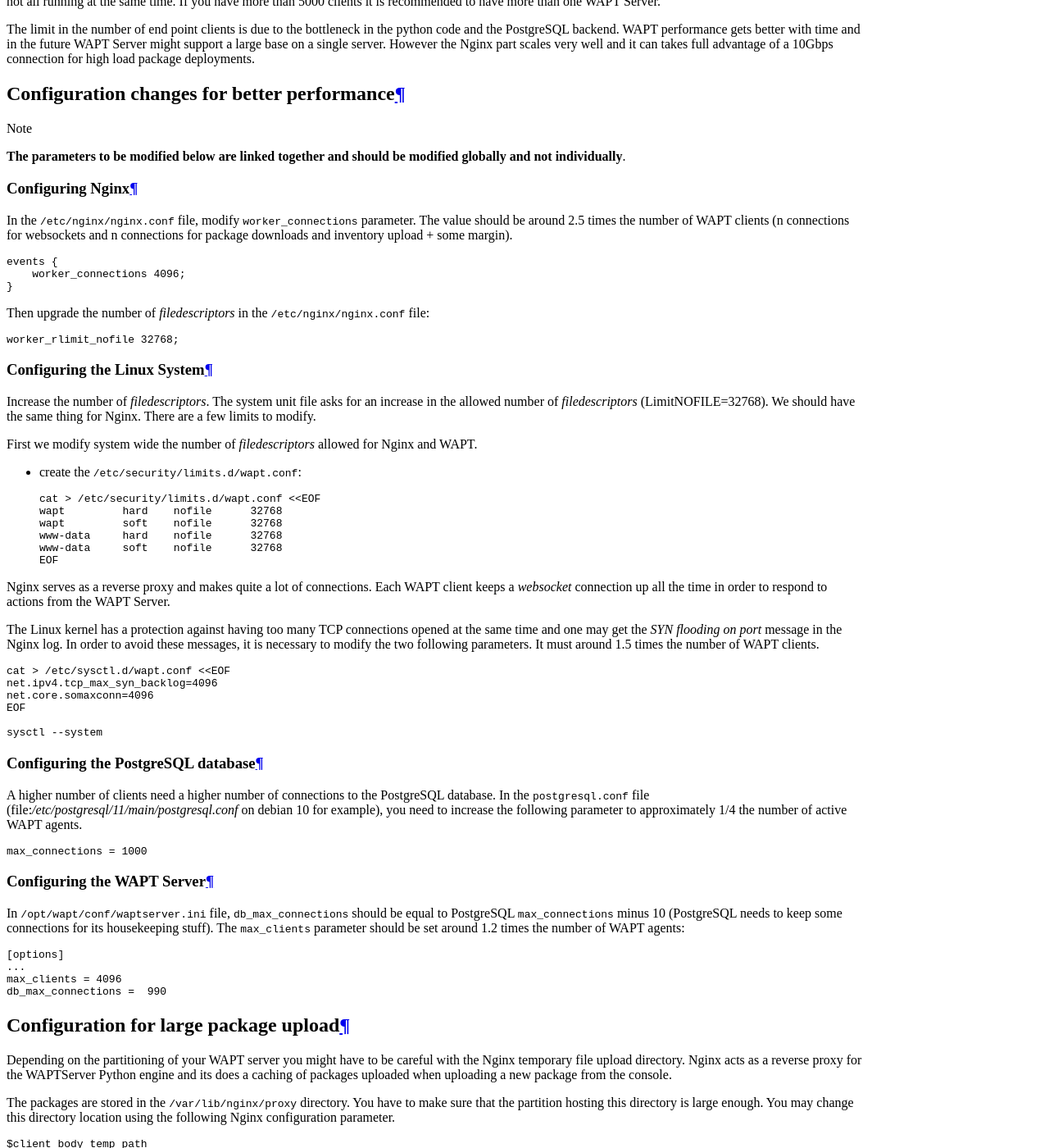
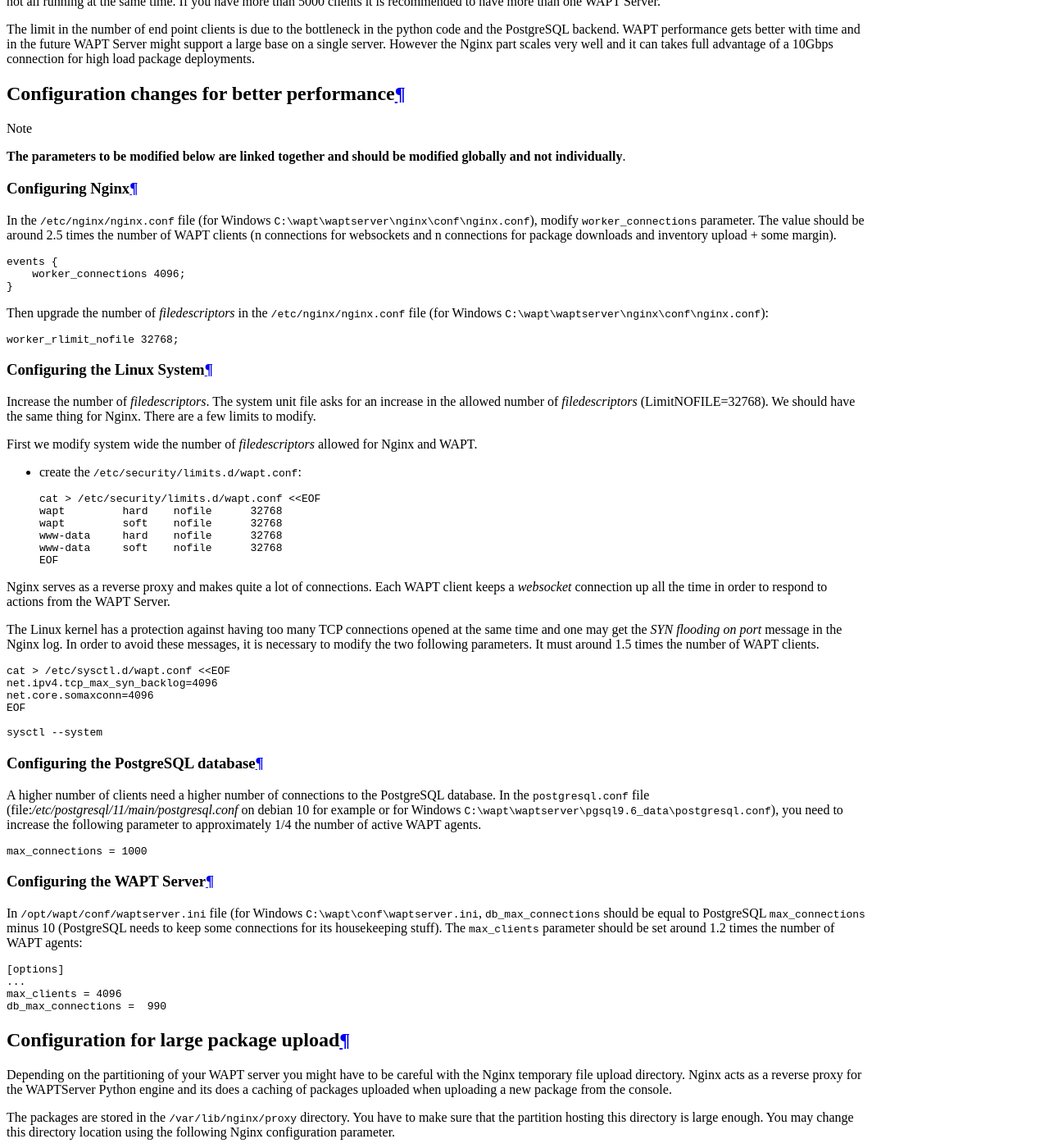
Before and after one commit to tranquilit/WAPT-Documentation, a Sphinx documentation site: the page built from source/wapt-configuration/wapt-large/index.rst, in a window 1280 px wide and 1400 px high, scrolled down 1435 px. Shown: the whole window at 82% size. Built offline with Sphinx 7.4.7 and the Read the Docs theme 2.0.0, drawn with Linux system fonts in a browser that asks for light colours.

Commit message:
add Windows configfile path

```diff
--- a/source/wapt-configuration/wapt-large/index.rst
+++ b/source/wapt-configuration/wapt-large/index.rst
@@ -45,7 +45,7 @@
 Configuring Nginx
 +++++++++++++++++
 
-In the :file:`/etc/nginx/nginx.conf` file, modify ``worker_connections``
+In the :file:`/etc/nginx/nginx.conf` file (for Windows :file:`C:\\wapt\\waptserver\\nginx\\conf\\nginx.conf`), modify ``worker_connections``
 parameter. The value should be around 2.5 times the number of WAPT clients
 (n connections for websockets and n connections for package downloads
 and inventory upload + some margin).
@@ -57,7 +57,7 @@
    }
 
 Then upgrade the number of *filedescriptors*
-in the :file:`/etc/nginx/nginx.conf` file:
+in the :file:`/etc/nginx/nginx.conf` file (for Windows :file:`C:\\wapt\\waptserver\\nginx\\conf\\nginx.conf`):
 
 .. code-block:: bash
 
@@ -107,7 +107,7 @@
 
 A higher number of clients need a higher number of connections to the PostgreSQL
 database. In the :file:`postgresql.conf`
-file (file:`/etc/postgresql/11/main/postgresql.conf` on debian 10 for example),
+file (file:`/etc/postgresql/11/main/postgresql.conf` on debian 10 for example or for Windows :file:`C:\\wapt\\waptserver\\pgsql9.6_data\\postgresql.conf`),
 you need to increase the following parameter to approximately 1/4
 the number of active WAPT agents.
 
@@ -118,7 +118,7 @@
 Configuring the WAPT Server
 +++++++++++++++++++++++++++
 
-In :file:`/opt/wapt/conf/waptserver.ini` file, ``db_max_connections``
+In :file:`/opt/wapt/conf/waptserver.ini` file (for Windows :file:`C:\\wapt\\conf\\waptserver.ini`, ``db_max_connections``
 should be equal to PostgreSQL ``max_connections`` minus 10 (PostgreSQL needs
 to keep some connections for its housekeeping stuff). The ``max_clients``
 parameter should be set around 1.2 times the number of WAPT agents:
```
